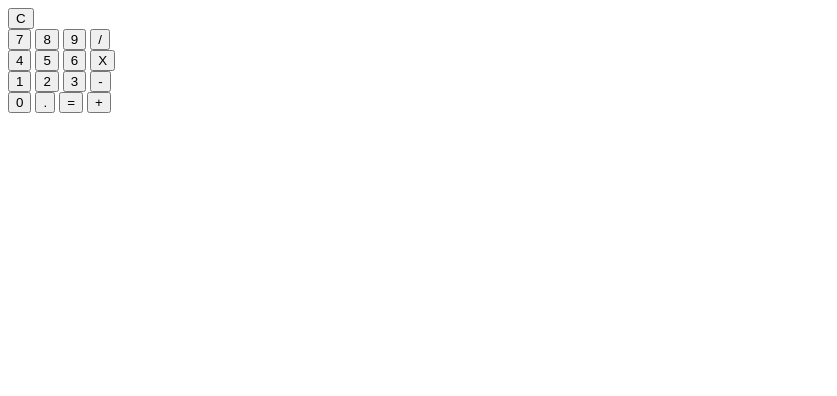
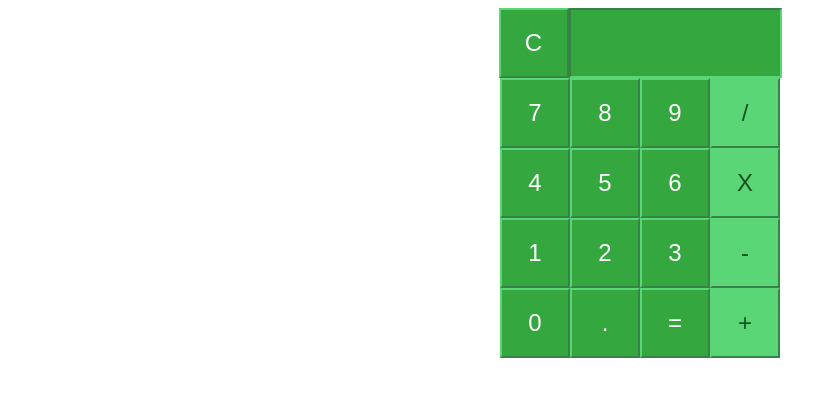
Before and after one commit to tenorjas/calculator, a plain HTML site: page index.html in a window 1280 px wide. Shown: the whole page, without its empty margins (0-837 px from the left). Drawn offline with Linux system fonts and the light colour scheme.

Commit message:
finished the CSS

```diff
--- a/index.html
+++ b/index.html
@@ -9,7 +9,7 @@
     <div class="wrapper">
       <div class="row_1">
         <button type="button" name="clear" id = "clear" onclick="clearScreen">C</button>
-        <div id="display"></div>
+        <input readonly id="display">
       </div> <!-- end row 1 -->
       <div class="row">
         <button type="button" name="7" class="number" id="7" onclick="clickDigit(this.id)">7</button>
--- a/styles.css
+++ b/styles.css
@@ -0,0 +1,89 @@
+.wrapper {
+  display: flex;
+  flex-direction: column;
+  align-items: center;
+  border-collapse: collapse;
+}
+
+.row_1 {
+  display: flex;
+  flex-direction: row;
+  border-color: #5bd676;
+  border-collapse: collapse;
+}
+
+#clear {
+  font-size: 18pt;
+  width: 70px;
+  height: 70px;
+  background-color: #34a73f;
+  color: white;
+  border-color: #5bd676;
+  border-collapse: collapse;
+}
+
+#clear:hover {
+  background-color: #5bd676;
+}
+
+#display {
+  font-size: 18pt;
+  width: 205px;
+  height: 64px;
+  background-color: #34a73f;
+  color: white;
+  border-color: #5bd676;
+}
+
+.row {
+  display: flex;
+  flex-direction: row;
+}
+
+.number {
+  font-size: 18pt;
+  width: 70px;
+  height: 70px;
+  background-color: #34a73f;
+  color: white;
+  border-color: #5bd676;
+  border-collapse: collapse;
+}
+
+.operator {
+  font-size: 18pt;
+  width: 70px;
+  height: 70px;
+  color: #16531f;
+  background-color: #5bd676;
+  border-color: #5bd676;
+  border-collapse: collapse;
+}
+
+.operator:hover {
+  color: white;
+}
+
+#decimal {
+  font-size: 18pt;
+  width: 70px;
+  height: 70px;
+  background-color: #34a73f;
+  color: white;
+  border-color: #5bd676;
+  border-collapse: collapse;
+}
+
+#equals {
+  font-size: 18pt;
+  width: 70px;
+  height: 70px;
+  background-color: #34a73f;
+  color: white;
+  border-color: #5bd676;
+  border-collapse: collapse;
+}
+
+#equals:hover {
+  background-color: #5bd676;
+}
```
